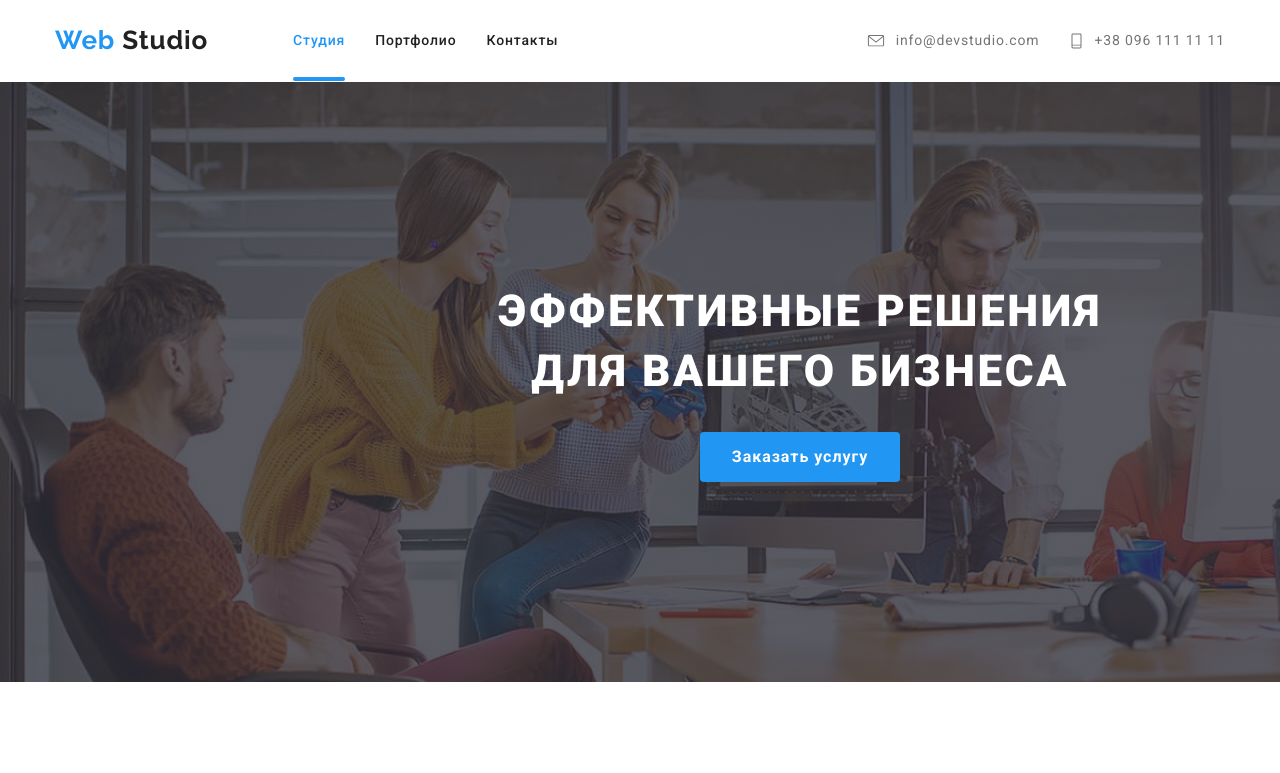
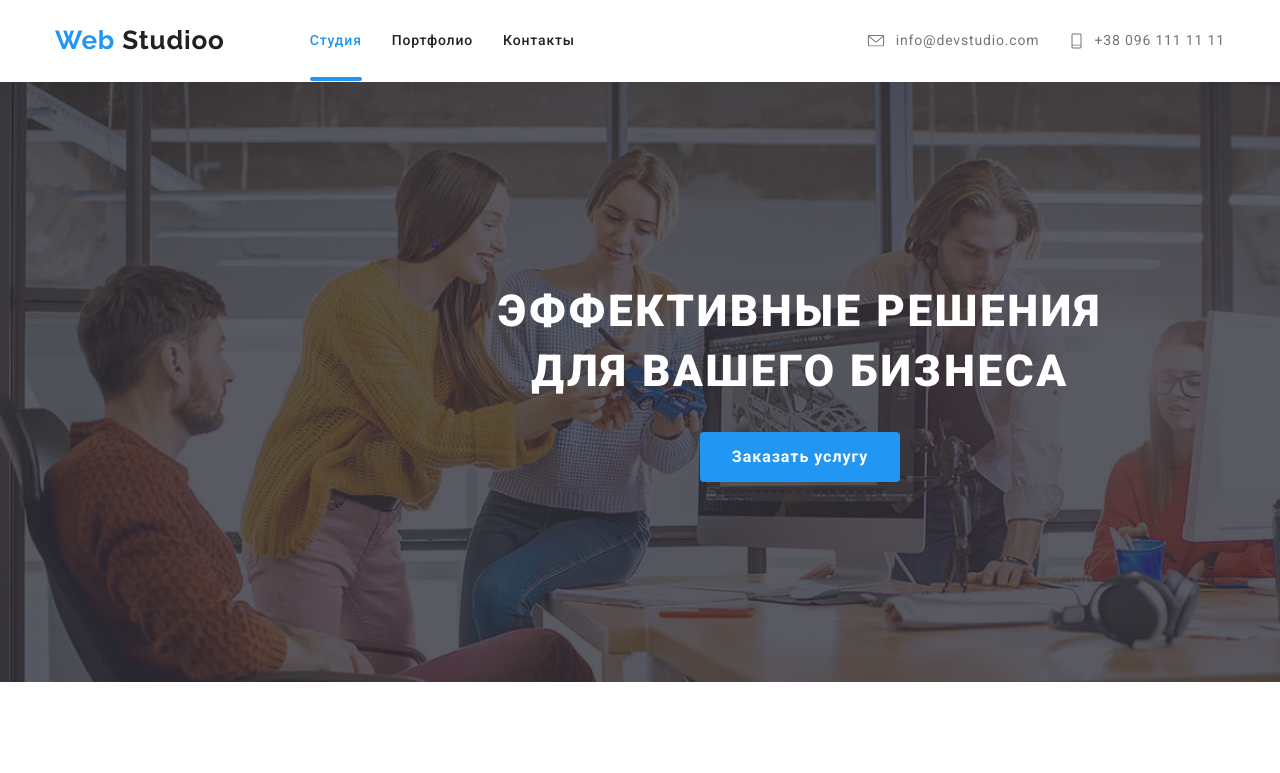
Before and after one commit to AleksandrRedko/HomeWork_8, a plain HTML site: page index.html in a window 1280 px wide. Shown: the top 773 px of the page. Drawn offline with nearby package versions, Linux system fonts and the light colour scheme.

Commit message:
Update index.html

```diff
--- a/index.html
+++ b/index.html
@@ -22,7 +22,7 @@
       <div class="container main-nav">
         <nav class="flex">
           <a href="./index.html" class="logo">
-            <span class="logo-accent">Web</span> Studio</a
+            <span class="logo-accent">Web</span> Studioo</a
           >
           <ul class="site-nav list">
             <li class="item">
```
